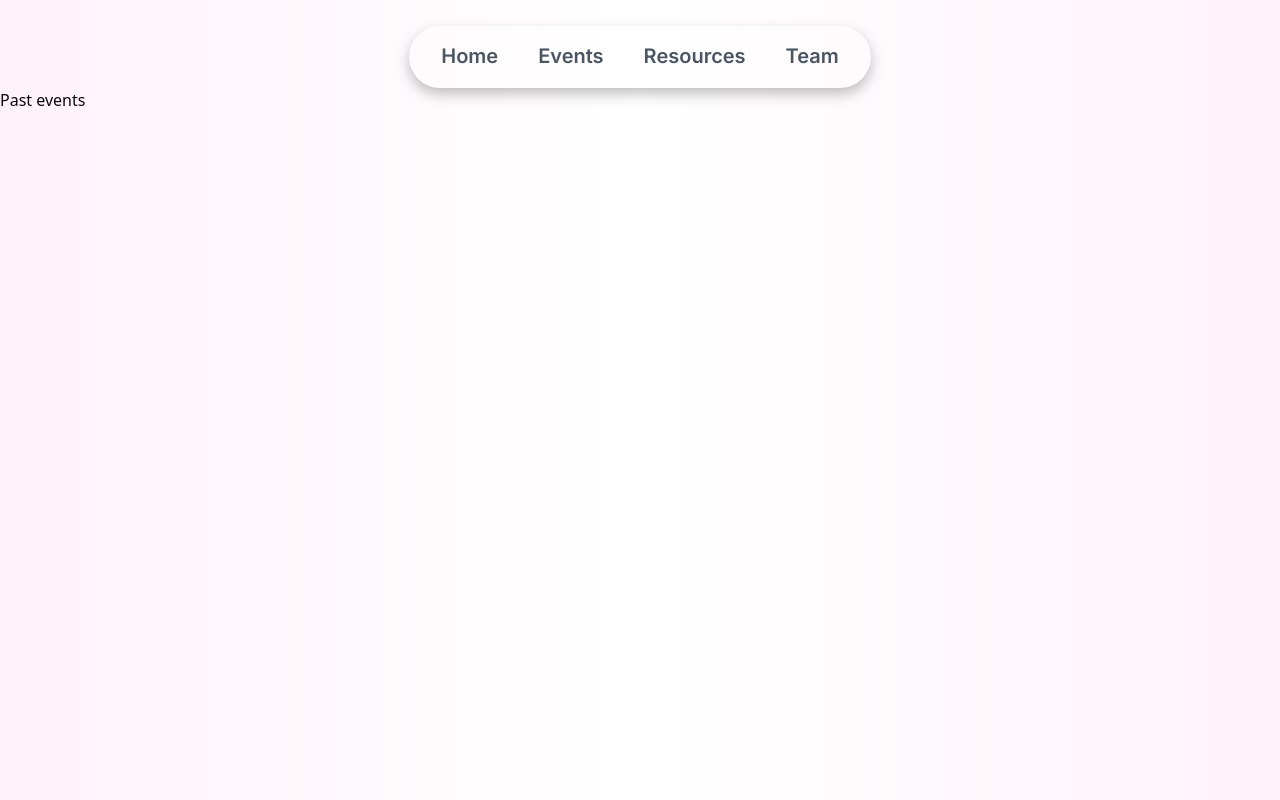
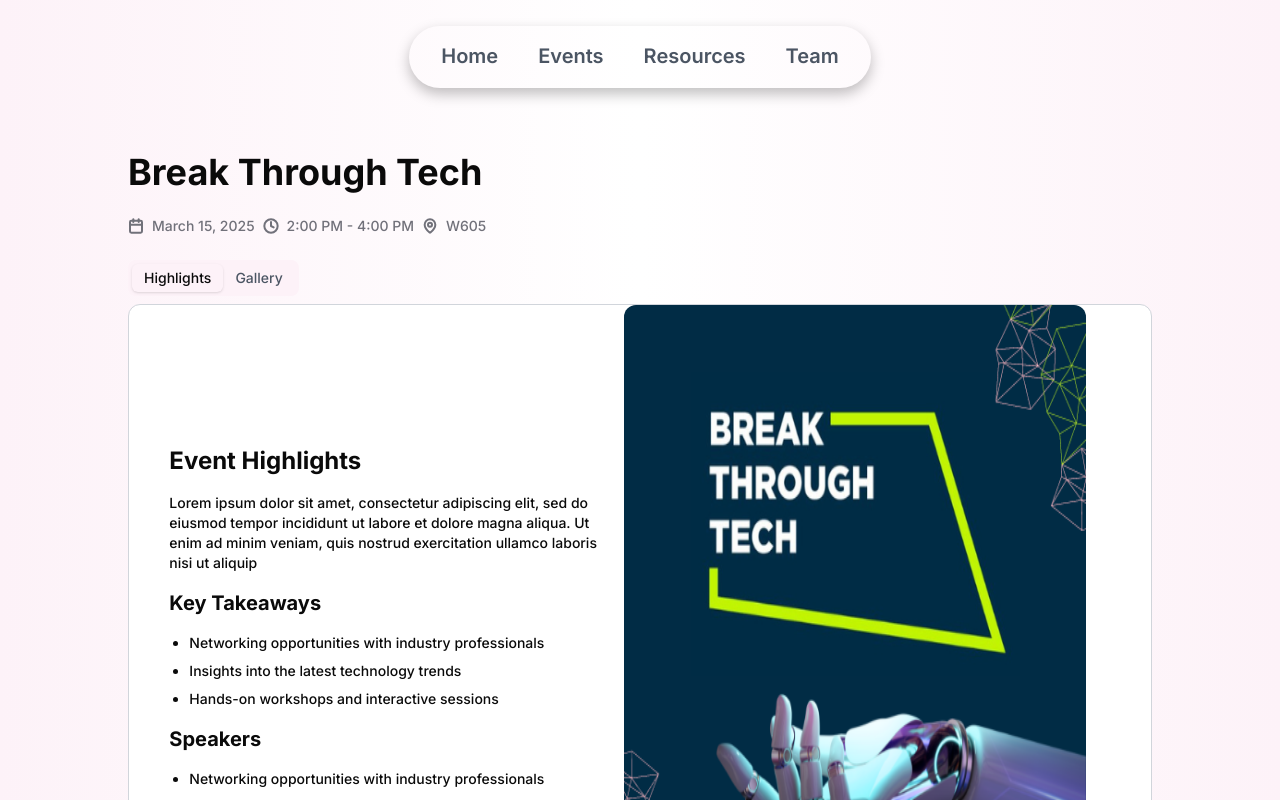
Before and after one commit to ynaloisp/wics-website, a Next.js app: page /events/past-events in a window 1280 px wide. Shown: the top 800 px of the page. Built offline with nearby package versions, Linux system fonts and the light colour scheme; no server answers.

Commit message:
started on events

```diff
--- a/src/app/(root)/about/officers/card.tsx
+++ b/src/app/(root)/about/officers/card.tsx
@@ -24,9 +24,9 @@ const OfficerCard: React.FC<CardProps> = ({
     email,
 }) => {
     return (
-        <div className="flex flex-col w-[45%] h-80 items-left justify-center items-center rounded-lg shadow-card padding-10 relative bg-white text-center mb-10 shadow-md">
-            <span className="bg-[#f9679d] blur-3xl w-[100%] h-[100%] absolute top-0 left-0 z-0 opacity-25"></span>
-            <span className="bg-white w-[95%] h-auto absolute top-0 left-0 justify-center rounded-lg z-2 shadow-xl"></span>
+        <div className="flex flex-col w-[45%] h-80 items-left justify-center items-center rounded-lg shadow-card padding-10 relative text-center mb-10 shadow-md">
+            <span className="absolute inset-0 bg-gradient-to-r from-[#ec4899] to-[#f472b6] rounded-lg blur-lg opacity-25 group-hover:opacity-40 transition-opacity w-[101%] h-[101%]"></span>
+            <span className="absolute bg-white/50 backdrop-blur-sm border-0 rounded-lg w-[98%] h-[100%]"></span>
             <Image
                 src={imageUrl}
                 alt={title}
--- a/src/app/(root)/about/officers/page.tsx
+++ b/src/app/(root)/about/officers/page.tsx
@@ -191,8 +191,8 @@ export default function Officers() {
                         women in technology at Hunter College.
                     </p>
                 </div>
-                <div className="flex flex-col w-[40%] h-48 text-left items-left justify-center rounded-lg shadow-card padding-10 relative bg-white">
-                    <div className="z-10 opacity-100 absolute left-[10%]">
+                <div className="flex flex-col w-[40%] h-48 text-left items-left justify-center rounded-lg shadow-card padding-10 relative">
+                    <div className="z-10 opacity-100 absolute left-[10%] ">
                         <h3 className="text-black text-l font-bold opacity-100 z-2">
                             Contact us:
                         </h3>
@@ -207,8 +207,8 @@ export default function Officers() {
                         </a>
                     </div>
                     {/* bg-[#f9679d] blur-xl w-[100%] min-h-48 absolute top-0 left-0 z-0 opacity-50 */}
-                    <span className="bg-[#f9679d] blur-xl w-[100%] h-48 absolute top-0 left-0 z-0 opacity-25"></span>
-                    <span className="bg-white w-[95%] h-auto absolute top-0 left-0 opacity-80 justify-center rounded-lg z-2"></span>
+                    <span className="absolute inset-0 bg-gradient-to-r from-[#ec4899] to-[#f472b6] rounded-lg blur-lg opacity-25 group-hover:opacity-40 transition-opacity w-[101%] h-[101%]"></span>
+                    <span className="relative bg-white/50 backdrop-blur-sm border-0 rounded-lg w-[98%] h-[100%]"></span>
                 </div>
             </div>
             <Tabs defaultValue="faculty" className="w-[400px]">
--- a/src/app/(root)/events/past-events/page.tsx
+++ b/src/app/(root)/events/past-events/page.tsx
@@ -1,7 +1,135 @@
-export default function PastEvents() {
-  return (
-    <div className="bg-background min-h-screen">
-      <h1>Past events</h1>
-    </div>
-  );
+import { Button } from "@/components/ui/button";
+import {
+    Card,
+    CardContent,
+    CardDescription,
+    CardFooter,
+    CardHeader,
+    CardTitle,
+} from "@/components/ui/card";
+import Image from "next/image";
+
+import { Car } from "lucide-react";
+import { Badge } from "@/components/ui/badge";
+import { Calendar, Clock, MapPin } from "lucide-react";
+import { Tabs, TabsList, TabsTrigger, TabsContent } from "@/components/ui/tabs";
+import Link from "next/link";
+
+export default function Events() {
+    return (
+        <div className="font-inter ml-[10%] mr-[10%] mt-[5%] mb-[13%] space-y-16">
+            <div className="font-bold space-y-6">
+                <h1 className="text-4xl">Break Through Tech</h1>
+                <div className="flex flex-row gap-2 text-sm font-medium text-lightg">
+                    <div className="flex items-center gap-2">
+                        <Calendar strokeWidth={3} className="h-4 w-4 font-lg" />
+                        <span>March 15, 2025</span>
+                    </div>
+                    <div className="flex items-center gap-2">
+                        <Clock strokeWidth={3} className="h-4 w-4" />
+                        <span>2:00 PM - 4:00 PM</span>
+                    </div>
+                    <div className="flex items-center gap-2">
+                        <MapPin strokeWidth={3} className="h-4 w-4" />
+                        <span>W605</span>
+                    </div>
+                </div>
+                <Tabs defaultValue="highlights" className="w-full">
+                    <TabsList className="bg-[#fdf2f8] text-grey">
+                        <TabsTrigger value="highlights">Highlights</TabsTrigger>
+                        <TabsTrigger value="gallery">Gallery</TabsTrigger>
+                    </TabsList>
+                    <TabsContent value="highlights" className="space-y-4">
+                        <Card className="space-y-3 border border-gray-300  items-center justify-center">
+                            <CardContent className="space-y-4">
+                                <div className="flex flex-row gap-4 w-[100%] items-center justify-center padding-10">
+                                    <div className="flex flex-col items-left gap-4 w-[45%]">
+                                        <h2 className="text-2xl">
+                                            Event Highlights
+                                        </h2>
+                                        <p className=" font-medium text-sm">
+                                            Lorem ipsum dolor sit amet,
+                                            consectetur adipiscing elit, sed do
+                                            eiusmod tempor incididunt ut labore
+                                            et dolore magna aliqua. Ut enim ad
+                                            minim veniam, quis nostrud
+                                            exercitation ullamco laboris nisi ut
+                                            aliquip
+                                        </p>
+                                        <h2 className="text-xl">
+                                            Key Takeaways
+                                        </h2>
+                                        <ul className="list-disc pl-5 space-y-2 font-medium text-sm">
+                                            <li>
+                                                Networking opportunities with
+                                                industry professionals
+                                            </li>
+                                            <li>
+                                                Insights into the latest
+                                                technology trends
+                                            </li>
+                                            <li>
+                                                Hands-on workshops and
+                                                interactive sessions
+                                            </li>
+                                        </ul>
+                                        <h2 className="text-xl">Speakers</h2>
+                                        <ul className="list-disc pl-5 space-y-2 font-medium text-sm">
+                                            <li>
+                                                Networking opportunities with
+                                                industry professionals
+                                            </li>
+                                            <li>
+                                                Insights into the latest
+                                                technology trends
+                                            </li>
+                                            <li>
+                                                Hands-on workshops and
+                                                interactive sessions
+                                            </li>
+                                        </ul>
+                                    </div>
+                                    <div className="w-[50%] h-[100%] items-center justify-center">
+                                        <Image
+                                            src="\images\event\BTT-Info-Session.png"
+                                            alt="External Image"
+                                            unoptimized
+                                            width={100}
+                                            height={200}
+                                            className="w-[95%] h-[85vh] rounded-xl margin-0"
+                                        />
+                                    </div>
+                                </div>
+                            </CardContent>
+                        </Card>
+                    </TabsContent>
+                    <TabsContent
+                        value="gallery"
+                        className="space-y-4 items-center justify-center"
+                    >
+                        <Card className="space-y-3 border border-gray-300">
+                            <CardContent className="space-y-4">
+                                <div className="flex flex-col items-left gap-4 w-[100%]">
+                                    <div className="flex flex-col items-left gap-4">
+                                        <h2 className="text-2xl">
+                                            Event Gallery
+                                        </h2>
+
+                                        <Image
+                                            src="https://th.bing.com/th/id/OIP.2N3yUqpMYG6VHxj1maGVpAHaEo?rs=1&pid=ImgDetMain"
+                                            alt="External Image"
+                                            unoptimized
+                                            width={100}
+                                            height={200}
+                                            className="w-[100%] h-[55vh] rounded-xl"
+                                        />
+                                    </div>
+                                </div>
+                            </CardContent>
+                        </Card>
+                    </TabsContent>
+                </Tabs>
+            </div>
+        </div>
+    );
 }
```
Also changed, not shown: src/app/(root)/events/page.tsx (+44 -18 lines), src/app/(root)/events/past-events/break.tsx (added).
